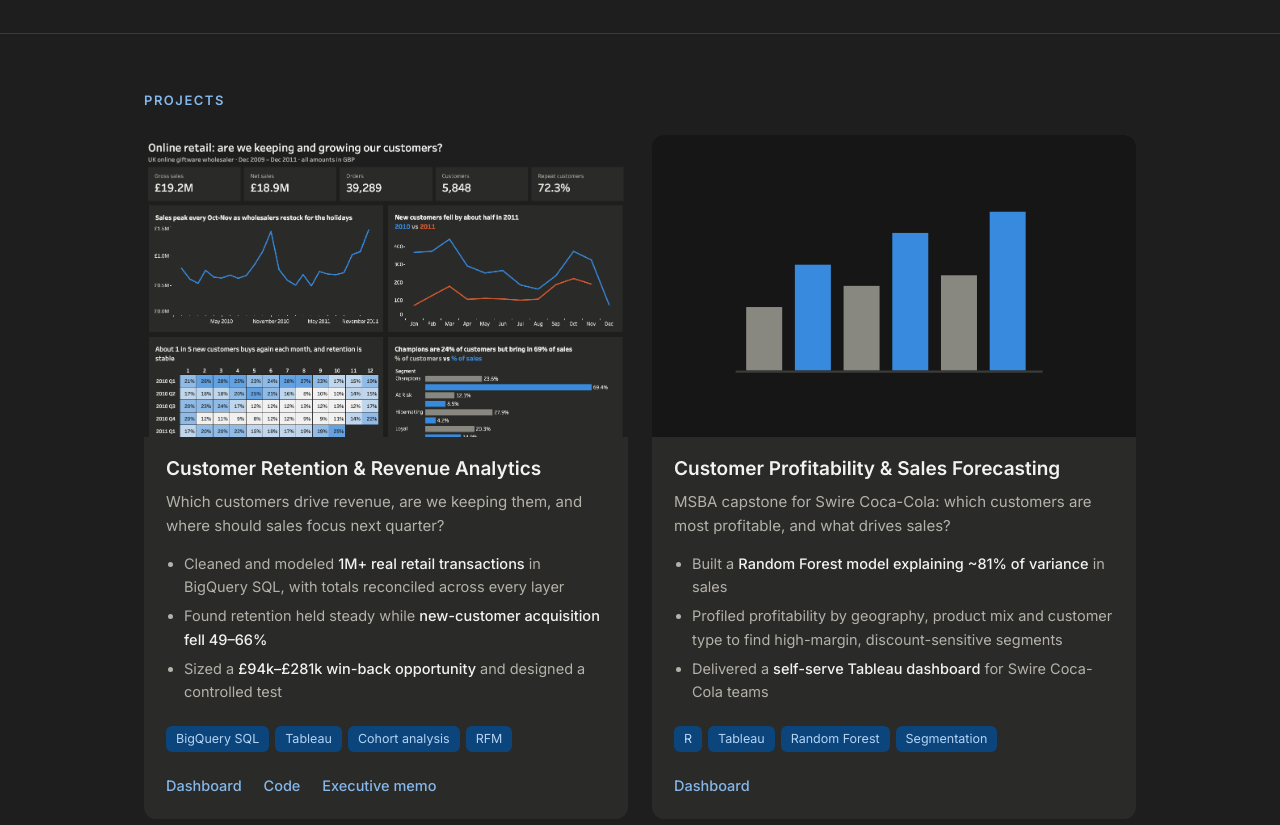
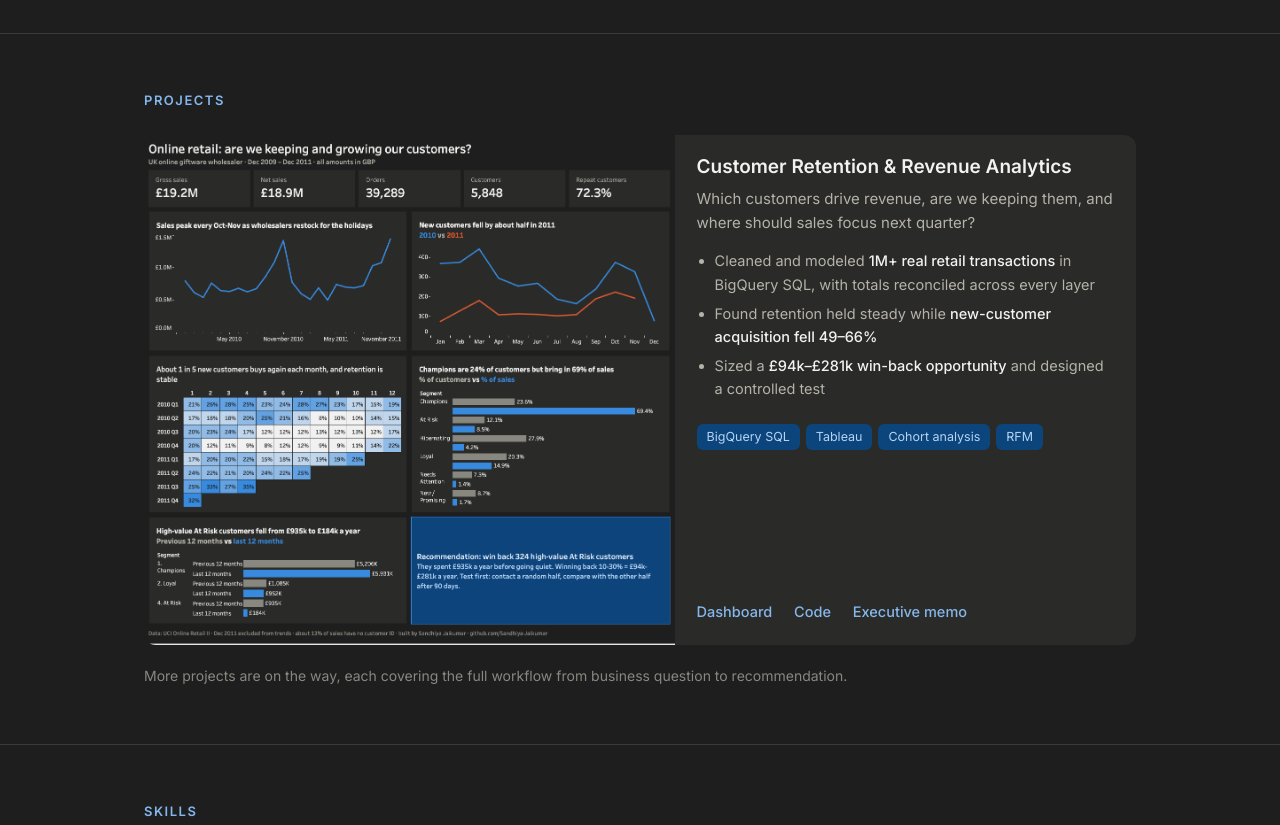
Before and after one commit to Sandhiya-Jaikumar/Sandhiya-Jaikumar.github.io, a plain HTML site: page index.html in a window 1280 px wide. Shown: the part 500-1325 px from the top of the page. Drawn offline with Linux system fonts and the light colour scheme.

Commit message:
Add files via upload

```diff
--- a/index.html
+++ b/index.html
@@ -60,8 +60,9 @@
   section { padding: 56px 0; border-top: 1px solid var(--line); }
   .section-title { color: var(--blue-light); font-size: 13px; font-weight: 600; letter-spacing: 1.5px; text-transform: uppercase; margin-bottom: 24px; }
 
-  .projects { display: grid; grid-template-columns: repeat(2, minmax(0, 1fr)); gap: 24px; }
-  .card { background: var(--card); border-radius: 12px; overflow: hidden; display: flex; flex-direction: column; }
+  .projects { display: grid; grid-template-columns: 1fr; gap: 24px; }
+  .card { background: var(--card); border-radius: 12px; overflow: hidden; display: grid; grid-template-columns: minmax(0, 1.15fr) minmax(0, 1fr); }
+  .card .thumb { aspect-ratio: auto; min-height: 100%; }
   .thumb { display: block; aspect-ratio: 16 / 10; background: #161616; overflow: hidden; }
   .thumb img { width: 100%; height: 100%; object-fit: cover; object-position: top; display: block; }
   .thumb-placeholder { width: 100%; height: 100%; display: flex; align-items: center; justify-content: center; }
@@ -110,6 +111,8 @@
     h1 { font-size: 32px; }
     .lead { font-size: 16px; }
     .projects, .skills { grid-template-columns: 1fr; }
+    .card { grid-template-columns: 1fr; }
+    .card .thumb { aspect-ratio: 16 / 10; }
     .stats { grid-template-columns: repeat(2, minmax(0, 1fr)); }
   }
 </style>
@@ -166,36 +169,6 @@
         </div>
       </article>
 
-      <article class="card">
-        <a class="thumb" href="https://public.tableau.com/app/profile/sandhiya3216" target="_blank" rel="noopener">
-          <div class="thumb-placeholder">
-            <svg viewBox="0 0 320 200" width="70%" aria-hidden="true">
-              <rect x="20" y="120" width="34" height="60" fill="#888780"/>
-              <rect x="66" y="80" width="34" height="100" fill="#378ADD"/>
-              <rect x="112" y="100" width="34" height="80" fill="#888780"/>
-              <rect x="158" y="50" width="34" height="130" fill="#378ADD"/>
-              <rect x="204" y="90" width="34" height="90" fill="#888780"/>
-              <rect x="250" y="30" width="34" height="150" fill="#378ADD"/>
-              <line x1="10" y1="181" x2="300" y2="181" stroke="#3A3A38" stroke-width="2"/>
-            </svg>
-          </div>
-        </a>
-        <div class="card-body">
-          <h3>Customer Profitability &amp; Sales Forecasting</h3>
-          <p>MSBA capstone for Swire Coca-Cola: which customers are most profitable, and what drives sales?</p>
-          <ul>
-            <li>Built a <strong>Random Forest model explaining ~81% of variance</strong> in sales</li>
-            <li>Profiled profitability by geography, product mix and customer type to find high-margin, discount-sensitive segments</li>
-            <li>Delivered a <strong>self-serve Tableau dashboard</strong> for Swire Coca-Cola teams</li>
-          </ul>
-          <div class="chips">
-            <span class="chip">R</span><span class="chip">Tableau</span><span class="chip">Random Forest</span><span class="chip">Segmentation</span>
-          </div>
-          <div class="card-links">
-            <a href="https://public.tableau.com/app/profile/sandhiya3216" target="_blank" rel="noopener">Dashboard</a>
-          </div>
-        </div>
-      </article>
 
     </div>
     <p class="more">More projects are on the way, each covering the full workflow from business question to recommendation.</p>
```
Also changed, not shown: 1 other file.
